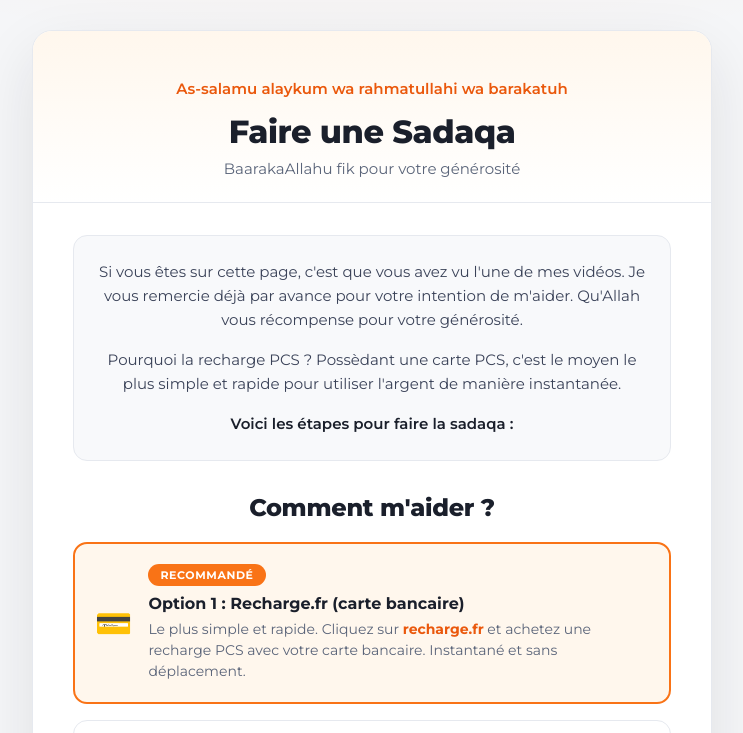
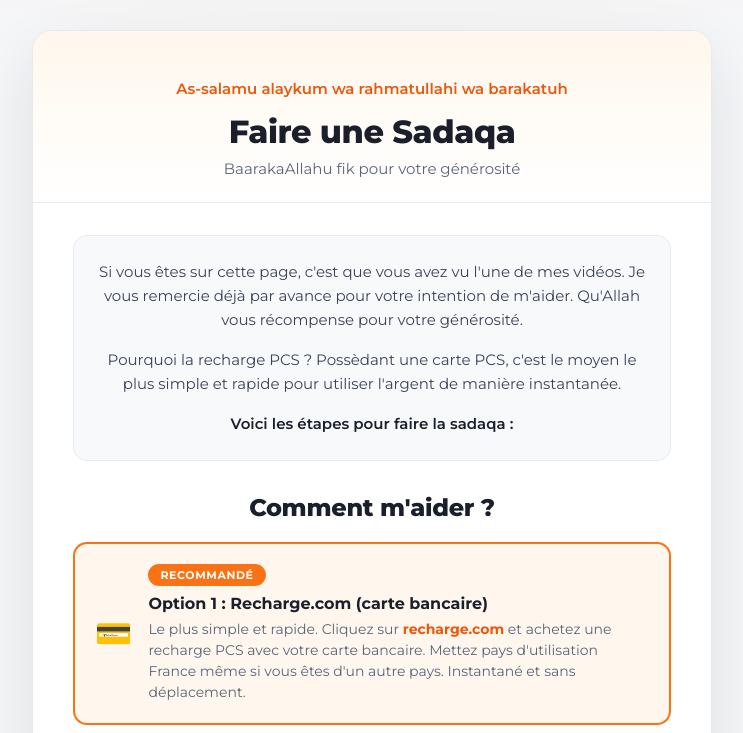
Before and after one commit to vie2cesar/mysadaqa, a website: page public/index.html in a window 1280 px wide. Shown: the part 67-800 px from the top of the page, without its empty margins (268-1011 px from the left). Drawn offline with Linux system fonts and the light colour scheme.

Commit message:
Change recharge links from recharge.fr to recharge.com
Updated links and text for recharge options.

```diff
--- a/public/index.html
+++ b/public/index.html
@@ -15,7 +15,7 @@
             <div class="brand">
                 <span class="brand-sub">My</span><span class="brand-pcs">Sadaqa</span>
             </div>
-            <a href="https://www.recharge.fr/carte-pcs" target="_blank" class="nav-cta">Recharger</a>
+            <a href="https://www.recharge.com/fr/fr/pcs" target="_blank" class="nav-cta">Recharger</a>
         </div>
     </nav>
 
@@ -50,8 +50,8 @@
                 <div class="method-icon">💳</div>
                 <div class="method-content">
                     <div class="recommendation-badge">Recommandé</div>
-                    <h3>Option 1 : Recharge.fr (carte bancaire)</h3>
-                    <p>Le plus simple et rapide. Cliquez sur <a href="https://www.recharge.fr/carte-pcs">recharge.fr</a> et achetez une recharge PCS avec votre carte bancaire. Instantané et sans déplacement.</p>
+                    <h3>Option 1 : Recharge.com (carte bancaire)</h3>
+                    <p>Le plus simple et rapide. Cliquez sur <a href="https://www.recharge.com/fr/fr/pcs">recharge.com</a> et achetez une recharge PCS avec votre carte bancaire. Mettez pays d'utilisation France même si vous êtes d'un autre pays. Instantané et sans déplacement.</p>
 
                 </div>
             </div>
```
